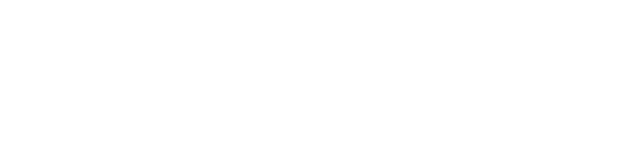
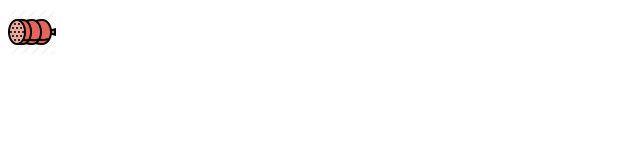
Before and after one commit to arielpchara/pwa, a browser extension: page app/views/layouts/default.html in a window 1280 px wide. Shown: the whole page, without its empty margins (0-640 px from the left). Drawn offline with nearby package versions, Linux system fonts and the light colour scheme; files that its build step writes are made by us from their sources.

Commit message:
manifest.json

```diff
--- a/app/views/layouts/default.html
+++ b/app/views/layouts/default.html
@@ -5,7 +5,7 @@
     <meta charset="UTF-8">
     <meta name="viewport" content="width=device-width, initial-scale=1.0">
     <link rel="manifest" href="./manifest.json">
-    <link href='/launcher-icon.png' rel='apple-touch-icon' type='image/png'>
+    <link href='/images/icons/launcher-icon.png' rel='apple-touch-icon' type='image/png'>
     <title>Pchara #PWA</title>
 </head>
 
@@ -13,6 +13,8 @@
 
     {% block content %} {% endblock %}
 
+    <img src="/images/icons/launcher-icon.png" alt="">
+
 </body>
 
 </html>
```
Also changed, not shown: app/public/manifest.json.
